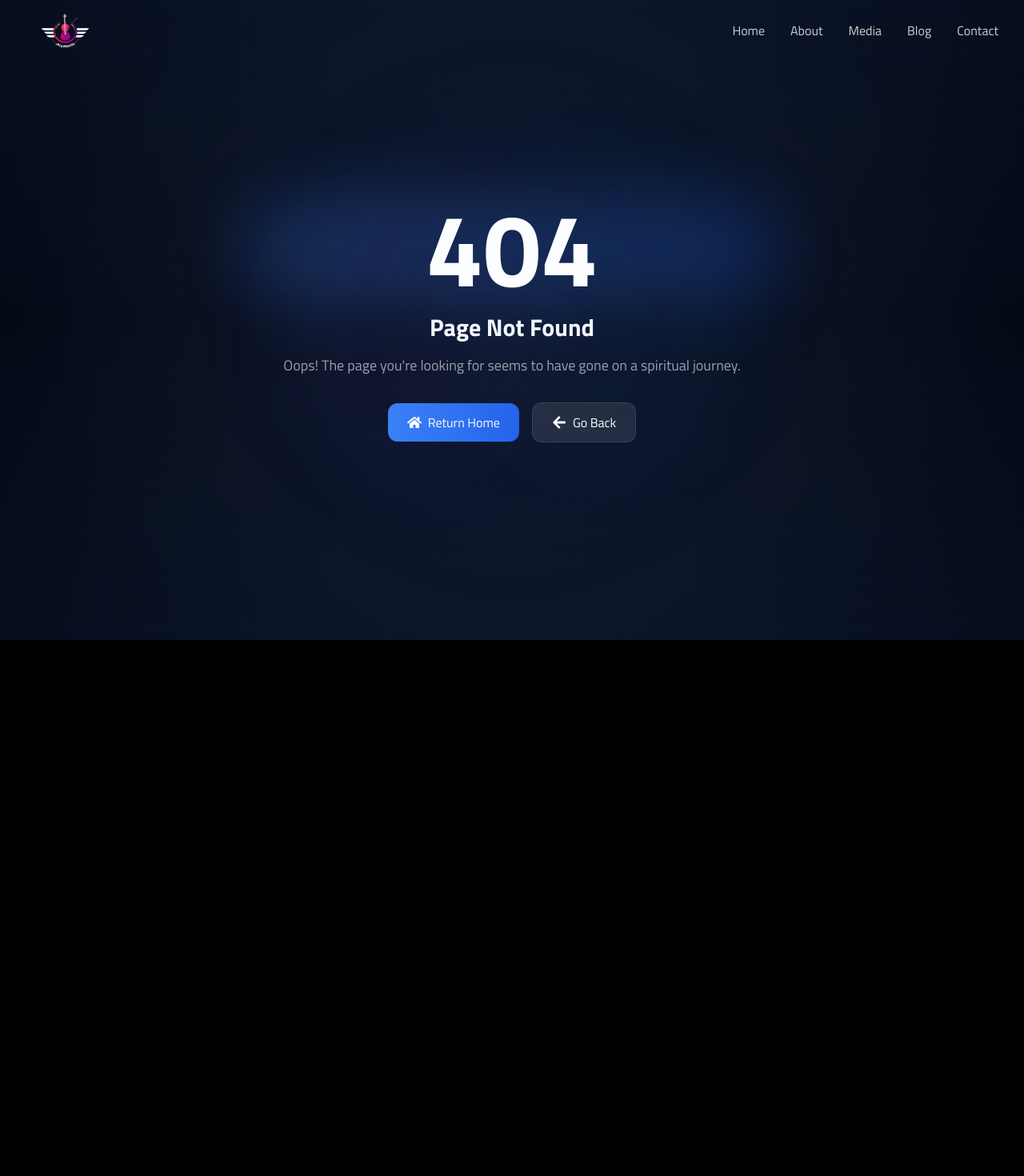
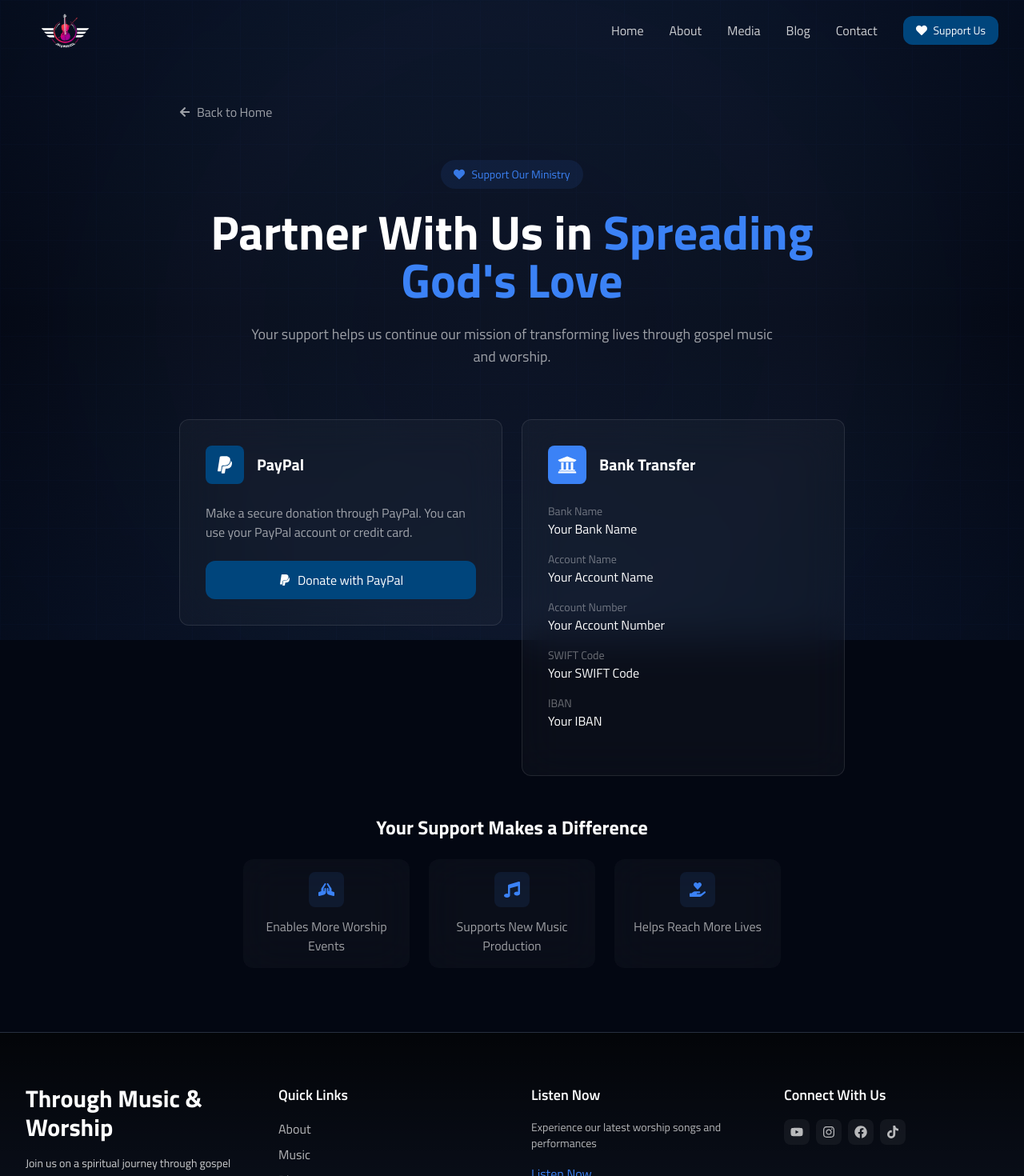
Before and after one commit to jgomputing/jaco, a Next.js app: page /support in a window 1280 px wide. Before the commit this address had no page. Shown: the top 1470 px of the page at 80% size. Before the commit the page ends 800 px from the top, so only its background shows below. Built offline with nearby package versions, Linux system fonts and the light colour scheme.

Commit message:
Add Support Page with PayPal and Bank Transfer donation options

```diff
--- /dev/null
+++ b/app/support/page.tsx
@@ -0,0 +1,156 @@
+'use client'
+
+import React from 'react'
+import { motion } from 'framer-motion'
+import { FaPaypal, FaUniversity, FaHeart, FaPrayingHands, FaHandHoldingHeart, FaArrowLeft, FaMusic } from 'react-icons/fa'
+import Link from 'next/link'
+import FooterSection from '@/components/sections/FooterSection'
+
+const BANK_DETAILS = {
+  bankName: "Your Bank Name",
+  accountName: "Your Account Name",
+  accountNumber: "Your Account Number",
+  swiftCode: "Your SWIFT Code",
+  iban: "Your IBAN"
+}
+
+export default function SupportPage() {
+  return (
+    <>
+      <main className="min-h-screen pt-32 pb-20">
+        <div className="container max-w-4xl">
+          {/* Back Button */}
+          <Link
+            href="/"
+            className="inline-flex items-center gap-2 text-white/60 hover:text-white mb-12 group"
+          >
+            <FaArrowLeft className="text-sm transition-transform group-hover:-translate-x-1" />
+            <span>Back to Home</span>
+          </Link>
+
+          {/* Header */}
+          <motion.div
+            initial={{ opacity: 0, y: 20 }}
+            animate={{ opacity: 1, y: 0 }}
+            className="text-center mb-16"
+          >
+            <span className="inline-flex items-center gap-2 px-4 py-2 rounded-full bg-[#3b82f6]/10 text-[#3b82f6] text-sm font-medium mb-6">
+              <FaHeart className="animate-pulse" />
+              <span>Support Our Ministry</span>
+            </span>
+            <h1 className="text-4xl sm:text-5xl md:text-6xl font-bold text-white mb-6">
+              Partner With Us in <span className="text-[#3b82f6]">Spreading God's Love</span>
+            </h1>
+            <p className="text-white/60 text-lg max-w-2xl mx-auto">
+              Your support helps us continue our mission of transforming lives through gospel music and worship.
+            </p>
+          </motion.div>
+
+          {/* Support Options Grid */}
+          <div className="grid grid-cols-1 md:grid-cols-2 gap-6 mb-12">
+            {/* PayPal Option */}
+            <motion.div
+              initial={{ opacity: 0, y: 20 }}
+              animate={{ opacity: 1, y: 0 }}
+              transition={{ delay: 0.1 }}
+              className="relative group"
+            >
+              <div className="absolute inset-0 bg-gradient-to-r from-[#00457C]/20 via-[#0079C1]/20 to-transparent rounded-xl blur-xl opacity-0 group-hover:opacity-100 transition-all duration-500 -z-10" />
+              <div className="p-8 rounded-xl bg-white/[0.03] backdrop-blur-xl border border-white/10 hover:bg-white/[0.05] transition-all duration-300">
+                <div className="flex items-center gap-4 mb-6">
+                  <div className="p-3 rounded-lg bg-[#00457C] text-white">
+                    <FaPaypal size={24} />
+                  </div>
+                  <h3 className="text-xl font-bold text-white">PayPal</h3>
+                </div>
+                <p className="text-white/60 mb-6">
+                  Make a secure donation through PayPal. You can use your PayPal account or credit card.
+                </p>
+                <a
+                  href="https://www.paypal.com/donate?hosted_button_id=YOUR_BUTTON_ID"
+                  target="_blank"
+                  rel="noopener noreferrer"
+                  className="w-full inline-flex items-center justify-center gap-2 px-6 py-3 bg-[#00457C] hover:bg-[#003C6B] text-white rounded-xl transition-all duration-300"
+                >
+                  <FaPaypal />
+                  <span>Donate with PayPal</span>
+                </a>
+              </div>
+            </motion.div>
+
+            {/* Bank Transfer Option */}
+            <motion.div
+              initial={{ opacity: 0, y: 20 }}
+              animate={{ opacity: 1, y: 0 }}
+              transition={{ delay: 0.2 }}
+              className="relative group"
+            >
+              <div className="absolute inset-0 bg-gradient-to-r from-[#3b82f6]/20 via-purple-600/20 to-transparent rounded-xl blur-xl opacity-0 group-hover:opacity-100 transition-all duration-500 -z-10" />
+              <div className="p-8 rounded-xl bg-white/[0.03] backdrop-blur-xl border border-white/10 hover:bg-white/[0.05] transition-all duration-300">
+                <div className="flex items-center gap-4 mb-6">
+                  <div className="p-3 rounded-lg bg-[#3b82f6] text-white">
+                    <FaUniversity size={24} />
+                  </div>
+                  <h3 className="text-xl font-bold text-white">Bank Transfer</h3>
+                </div>
+                <div className="space-y-4 mb-6">
+                  <div>
+                    <p className="text-white/40 text-sm">Bank Name</p>
+                    <p className="text-white">{BANK_DETAILS.bankName}</p>
+                  </div>
+                  <div>
+                    <p className="text-white/40 text-sm">Account Name</p>
+                    <p className="text-white">{BANK_DETAILS.accountName}</p>
+                  </div>
+                  <div>
+                    <p className="text-white/40 text-sm">Account Number</p>
+                    <p className="text-white">{BANK_DETAILS.accountNumber}</p>
+                  </div>
+                  <div>
+                    <p className="text-white/40 text-sm">SWIFT Code</p>
+                    <p className="text-white">{BANK_DETAILS.swiftCode}</p>
+                  </div>
+                  <div>
+                    <p className="text-white/40 text-sm">IBAN</p>
+                    <p className="text-white">{BANK_DETAILS.iban}</p>
+                  </div>
+                </div>
+              </div>
+            </motion.div>
+          </div>
+
+          {/* Impact Section */}
+          <motion.div
+            initial={{ opacity: 0, y: 20 }}
+            animate={{ opacity: 1, y: 0 }}
+            transition={{ delay: 0.3 }}
+            className="text-center max-w-2xl mx-auto"
+          >
+            <h3 className="text-2xl font-bold text-white mb-6">Your Support Makes a Difference</h3>
+            <div className="grid grid-cols-1 sm:grid-cols-3 gap-6">
+              <div className="p-4 rounded-xl bg-white/[0.03] backdrop-blur-xl">
+                <div className="p-3 rounded-lg bg-[#3b82f6]/10 text-[#3b82f6] w-fit mx-auto mb-3">
+                  <FaPrayingHands size={20} />
+                </div>
+                <p className="text-white/60">Enables More Worship Events</p>
+              </div>
+              <div className="p-4 rounded-xl bg-white/[0.03] backdrop-blur-xl">
+                <div className="p-3 rounded-lg bg-[#3b82f6]/10 text-[#3b82f6] w-fit mx-auto mb-3">
+                  <FaMusic size={20} />
+                </div>
+                <p className="text-white/60">Supports New Music Production</p>
+              </div>
+              <div className="p-4 rounded-xl bg-white/[0.03] backdrop-blur-xl">
+                <div className="p-3 rounded-lg bg-[#3b82f6]/10 text-[#3b82f6] w-fit mx-auto mb-3">
+                  <FaHandHoldingHeart size={20} />
+                </div>
+                <p className="text-white/60">Helps Reach More Lives</p>
+              </div>
+            </div>
+          </motion.div>
+        </div>
+      </main>
+      <FooterSection />
+    </>
+  )
+}
--- a/components/layout/Navbar.tsx
+++ b/components/layout/Navbar.tsx
@@ -126,6 +126,15 @@ export default function Navbar() {
                 <span className="absolute inset-x-0 -bottom-1 h-0.5 bg-[#3b82f6] scale-x-0 group-hover:scale-x-100 transition-transform origin-left" />
               </Link>
             </li>
+            <li>
+              <Link
+                href="/support"
+                className="inline-flex items-center justify-center gap-2 px-4 py-2 bg-[#00457C] hover:bg-[#003C6B] text-white text-sm rounded-xl transition-all duration-300"
+              >
+                <FaHeart className="text-sm" />
+                <span>Support Us</span>
+              </Link>
+            </li>
           </ul>
 
           <div className="md:hidden">
@@ -173,7 +182,7 @@ export default function Navbar() {
                   </button>
                 </div>
 
-                {/* Navigation Links */}
+                {/* Mobile Menu Navigation Links */}
                 <div className="p-2">
                   {NAVIGATION_LINKS.map((link, index) => (
                     <motion.div
@@ -201,6 +210,24 @@ export default function Navbar() {
                       </Link>
                     </motion.div>
                   ))}
+
+                  {/* Support Button in Mobile Menu */}
+                  <motion.div
+                    initial={{ opacity: 0, x: 20 }}
+                    animate={{ opacity: 1, x: 0 }}
+                    transition={{ delay: 0.5 }}
+                  >
+                    <Link
+                      href="/support"
+                      onClick={() => setIsMobileMenuOpen(false)}
+                      className="mt-2 py-2 px-3 text-sm text-white bg-[#00457C] hover:bg-[#003C6B] flex items-center gap-3 rounded-lg transition-all duration-300"
+                    >
+                      <span className="w-7 h-7 rounded-lg bg-white/10 flex items-center justify-center">
+                        <FaHeart size={12} />
+                      </span>
+                      Support Us
+                    </Link>
+                  </motion.div>
                 </div>
 
                 {/* Social Links */}
--- a/components/sections/HeroSection.tsx
+++ b/components/sections/HeroSection.tsx
@@ -6,7 +6,7 @@ import Button from '@/components/common/Button'
 import { motion } from 'framer-motion'
 import Image from 'next/image'
 import Link from 'next/link'
-import { FaMusic, FaVideo, FaChevronDown } from 'react-icons/fa'
+import { FaMusic, FaVideo, FaChevronDown, FaHeart } from 'react-icons/fa'
 
 export default function HeroSection() {
   return (
@@ -17,7 +17,7 @@ export default function HeroSection() {
       <div className="absolute inset-0 z-10">
         {/* Hero Content */}
         <div className="container h-full flex flex-col">
-          <div className="pt-32 sm:pt-0 flex-1 flex items-center">
+          <div className="pt-48 sm:pt-0 flex-1 flex items-center">
             <div className="max-w-6xl">
               {/* Main Title */}
               <motion.div
```
